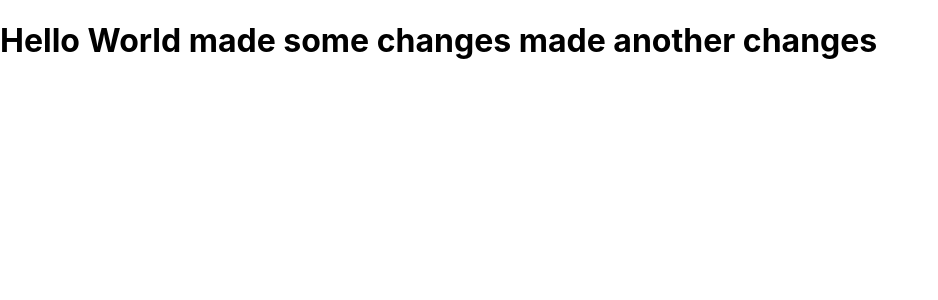
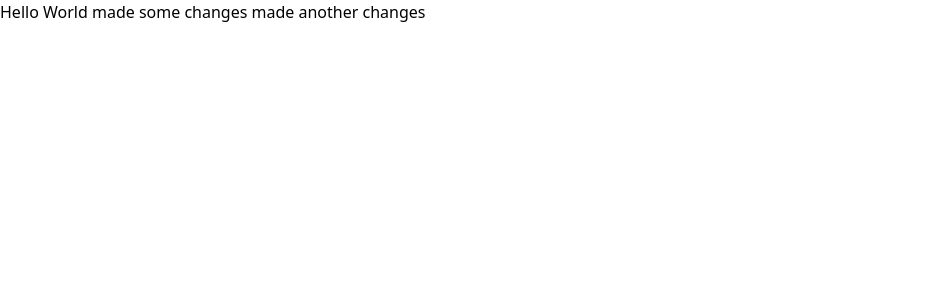
Before and after one commit to night05fury/capstone-meta-frontend, a React (Create React App) app: page / in a window 1280 px wide. Shown: the top 300 px of the page, without its empty margins (0-938 px from the left). Built offline with nearby package versions, Linux system fonts and the light colour scheme.

Commit message:
Made Booking Form,Booking Page,Header, Navigation Bar and Footer

```diff
--- a/package.json
+++ b/package.json
@@ -8,6 +8,7 @@
     "@testing-library/user-event": "^13.5.0",
     "react": "^18.2.0",
     "react-dom": "^18.2.0",
+    "react-router-dom": "^6.12.1",
     "react-scripts": "5.0.1",
     "web-vitals": "^2.1.4"
   },
@@ -34,5 +35,8 @@
       "last 1 firefox version",
       "last 1 safari version"
     ]
+  },
+  "devDependencies": {
+    "tailwindcss": "^3.3.2"
   }
 }
--- a/src/components/pages/About.js
+++ b/src/components/pages/About.js
@@ -0,0 +1,8 @@
+import Heading from "../sections/aboutPages/Heading";
+export default function About() {
+return (
+    <>
+        <Heading/>
+    </>
+);
+}
--- a/src/components/pages/Booking.js
+++ b/src/components/pages/Booking.js
@@ -0,0 +1,4 @@
+import React from "react";
+import {useNavigate} from "react-router-dom";
+import RestaurantPic from "../assets/restaurant.jpg";
+import BookingForm from "../sections/reservePages/BookingForm";
--- a/src/index.css
+++ b/src/index.css
@@ -1,4 +1,7 @@
-body {
+@tailwind base;
+@tailwind components;
+@tailwind utilities;
+/* body {
   margin: 0;
   font-family: -apple-system, BlinkMacSystemFont, 'Segoe UI', 'Roboto', 'Oxygen',
     'Ubuntu', 'Cantarell', 'Fira Sans', 'Droid Sans', 'Helvetica Neue',
@@ -10,4 +13,4 @@ body {
 code {
   font-family: source-code-pro, Menlo, Monaco, Consolas, 'Courier New',
     monospace;
-}
+} */
--- /dev/null
+++ b/tailwind.config.js
@@ -0,0 +1,8 @@
+/** @type {import('tailwindcss').Config} */
+module.exports = {
+  content: ["./src/**/*.{js,jsx,ts,tsx,html}"],
+  theme: {
+    extend: {},
+  },
+  plugins: [],
+}
```
Also changed, not shown: src/assests/Restaurant.jpg (added), 1 other file (tests, documents, lock files or other folders).
